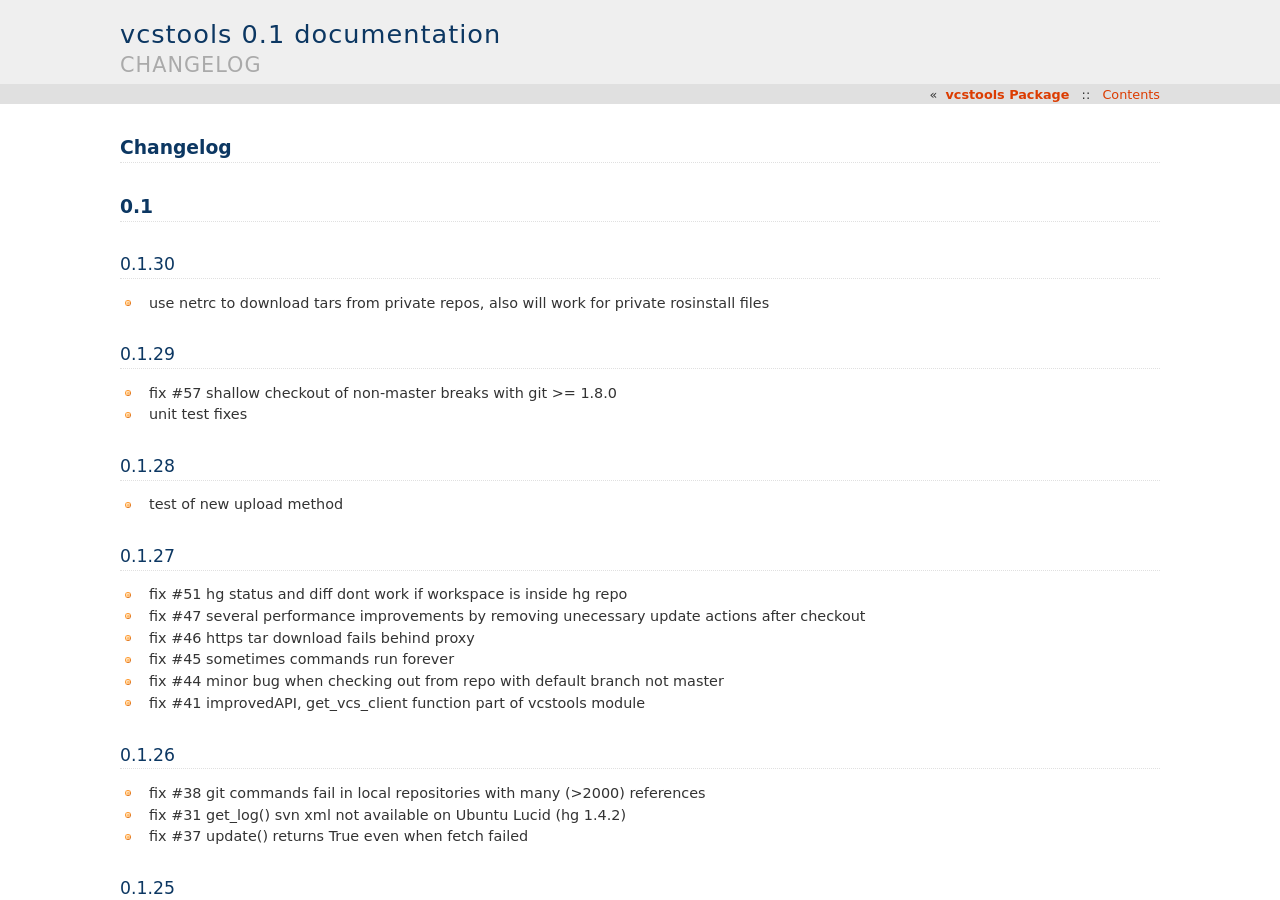
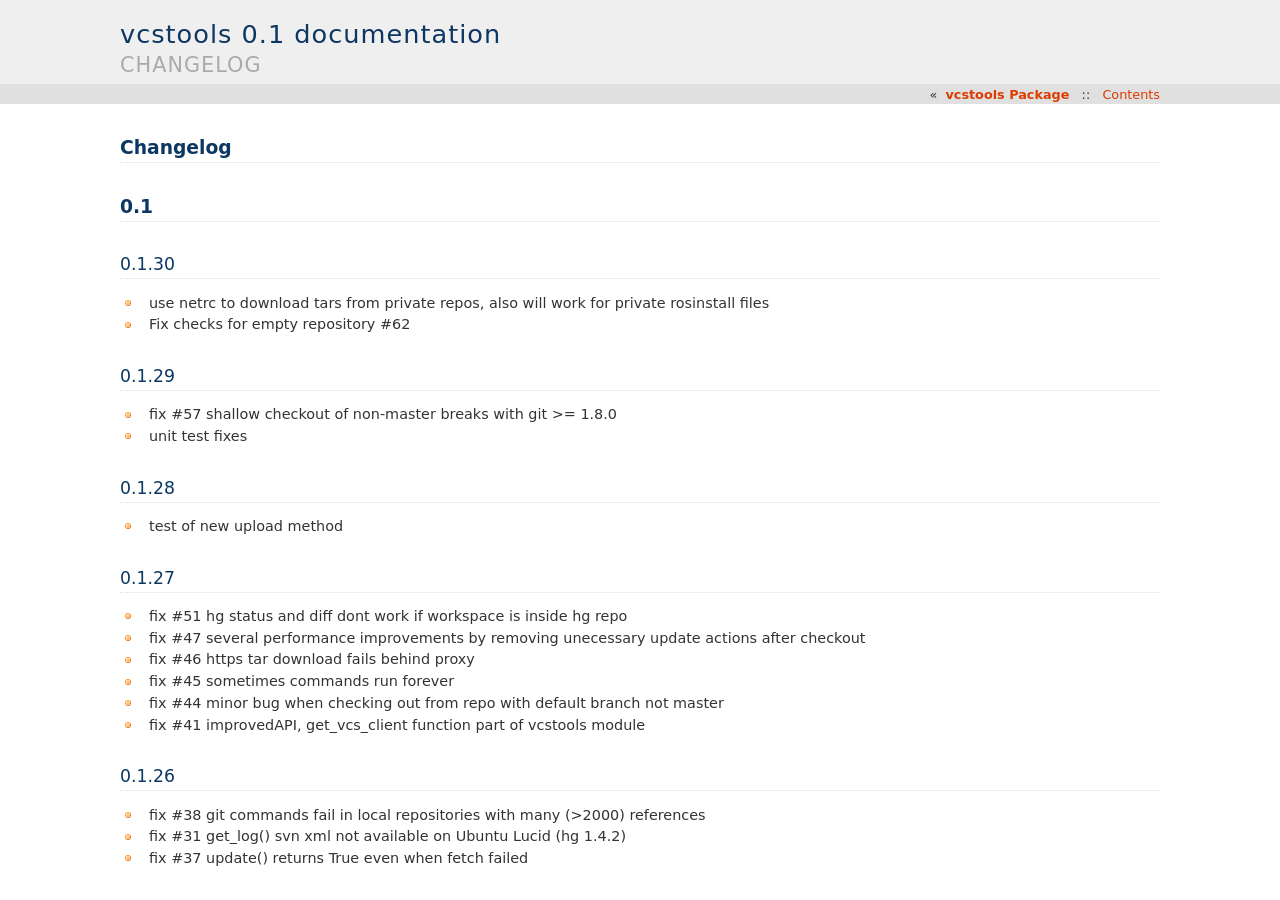
Before and after one commit to vcstools/vcstools, a Sphinx documentation site: the page built from doc/changelog.rst, in a window 1280 px wide and 900 px high. Built offline with Sphinx 7.4.7, drawn with Linux system fonts in a browser that asks for light colours.

Commit message:
updating changelog

```diff
--- a/doc/changelog.rst
+++ b/doc/changelog.rst
@@ -8,6 +8,7 @@ Changelog
 ------
 
 - use netrc to download tars from private repos, also will work for private rosinstall files
+- Fix checks for empty repository #62
 
 0.1.29
 ------
```
